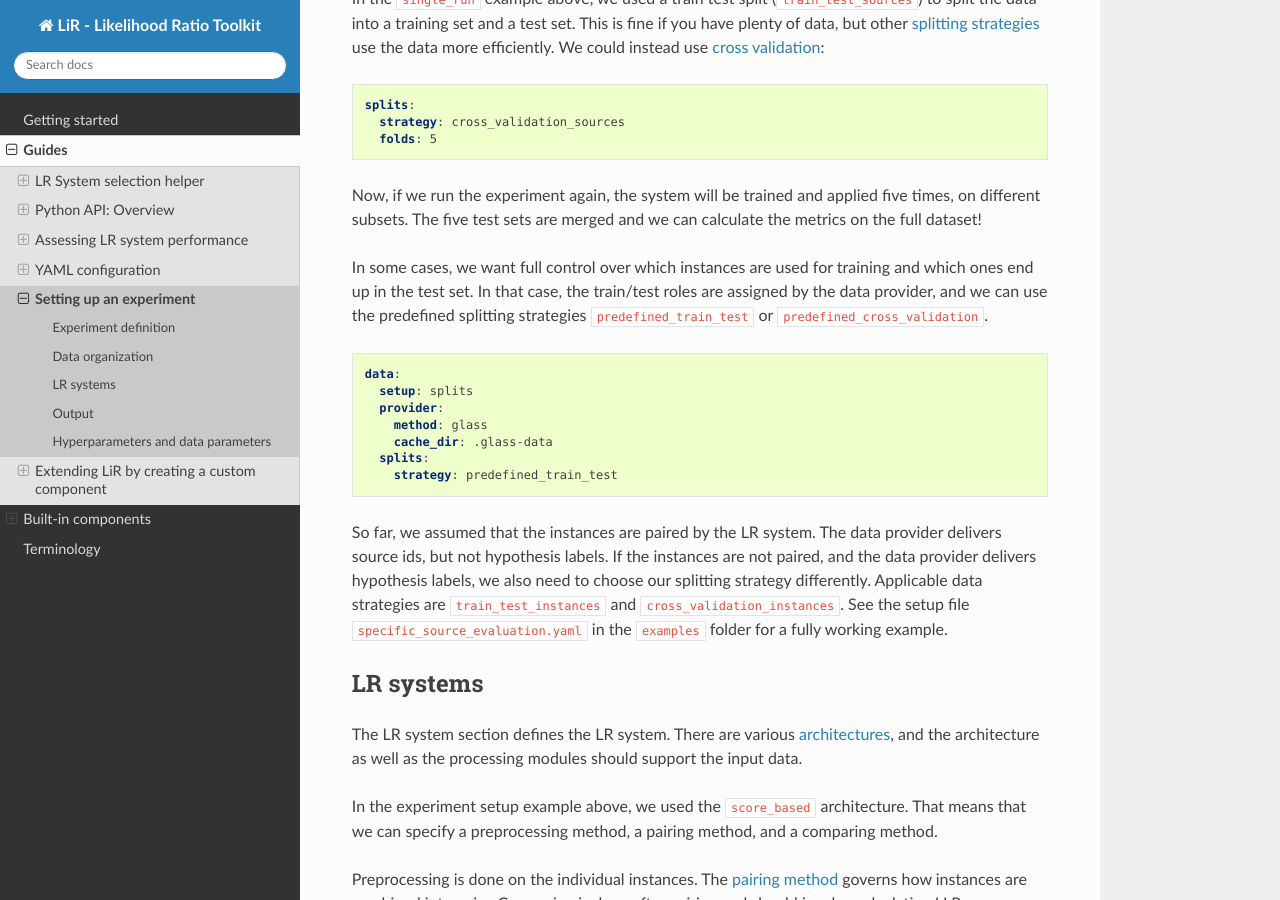
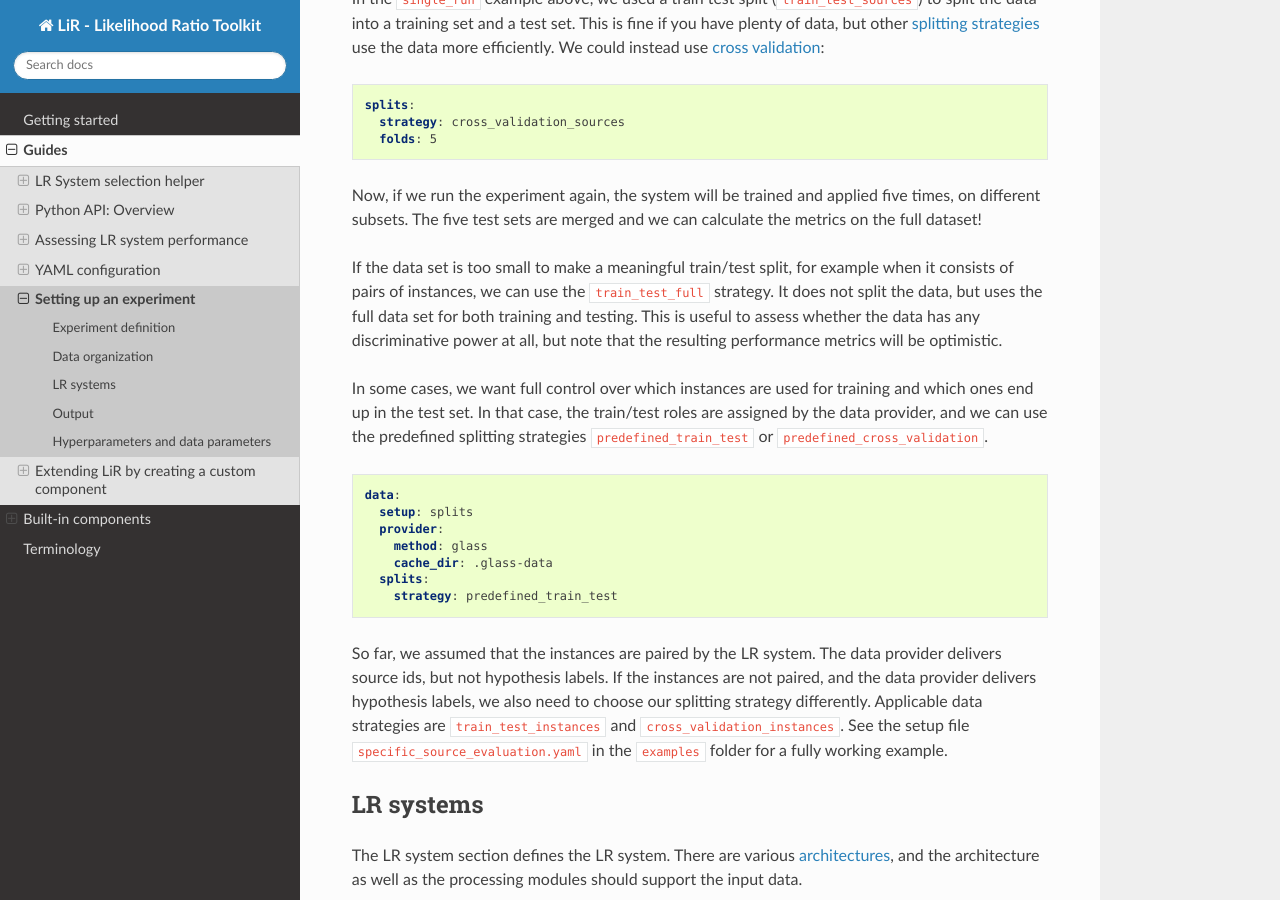
Before and after one commit to NetherlandsForensicInstitute/lir, a Sphinx documentation site: the page built from docs/experiment-setup.rst, in a window 1280 px wide and 900 px high, scrolled down 4069 px. Built offline with Sphinx 7.4.7 and the Read the Docs theme 3.1.0, drawn with Linux system fonts in a browser that asks for light colours; pages that are not in the unit, such as notebooks, are missing from menus.

Commit message:
docs: mention the train_test_full strategy in the experiment setup guide

```diff
--- a/docs/experiment-setup.rst
+++ b/docs/experiment-setup.rst
@@ -163,6 +163,11 @@ efficiently. We could instead use `cross validation`_:
 
 Now, if we run the experiment again, the system will be trained and applied five times, on different subsets. The five
 test sets are merged and we can calculate the metrics on the full dataset!
+
+If the data set is too small to make a meaningful train/test split, for example when it consists of pairs of
+instances, we can use the ``train_test_full`` strategy. It does not split the data, but uses the full data set for
+both training and testing. This is useful to assess whether the data has any discriminative power at all, but note
+that the resulting performance metrics will be optimistic.
 
 In some cases, we want full control over which instances are used for training and which ones end up in the test set.
 In that case, the train/test roles are assigned by the data provider, and we can use the predefined splitting strategies
```
